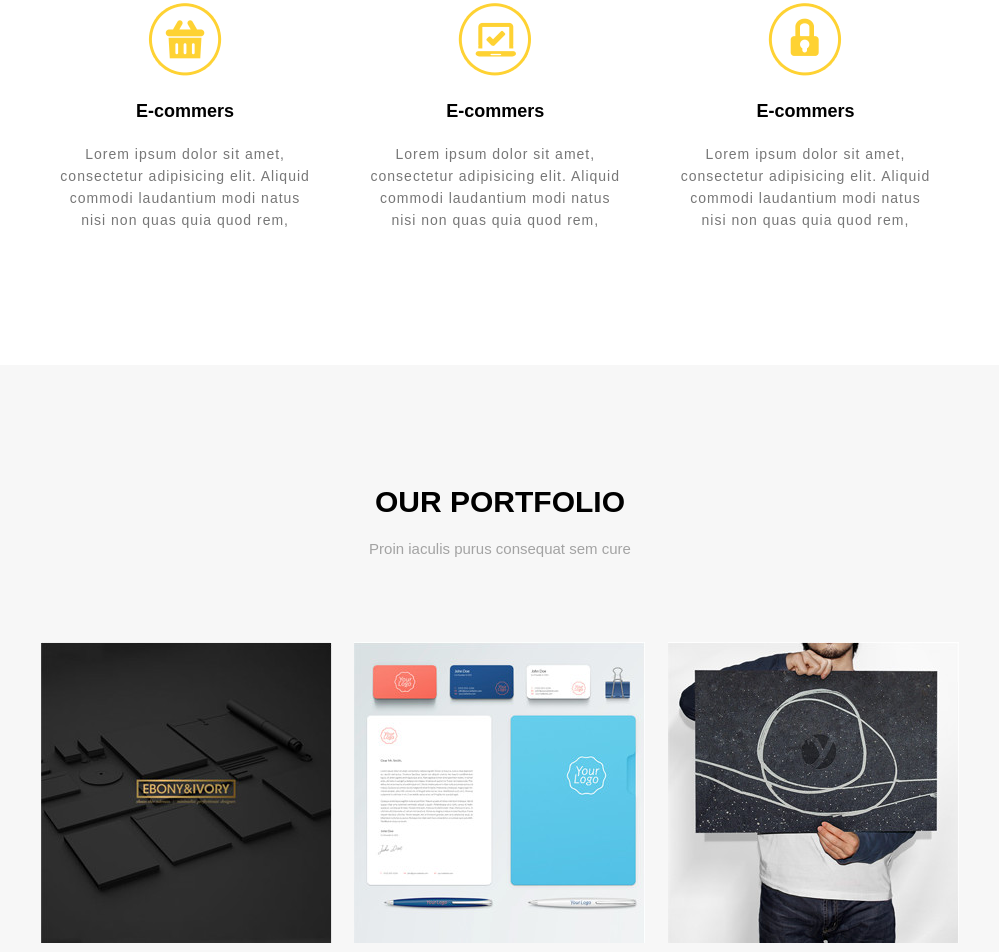
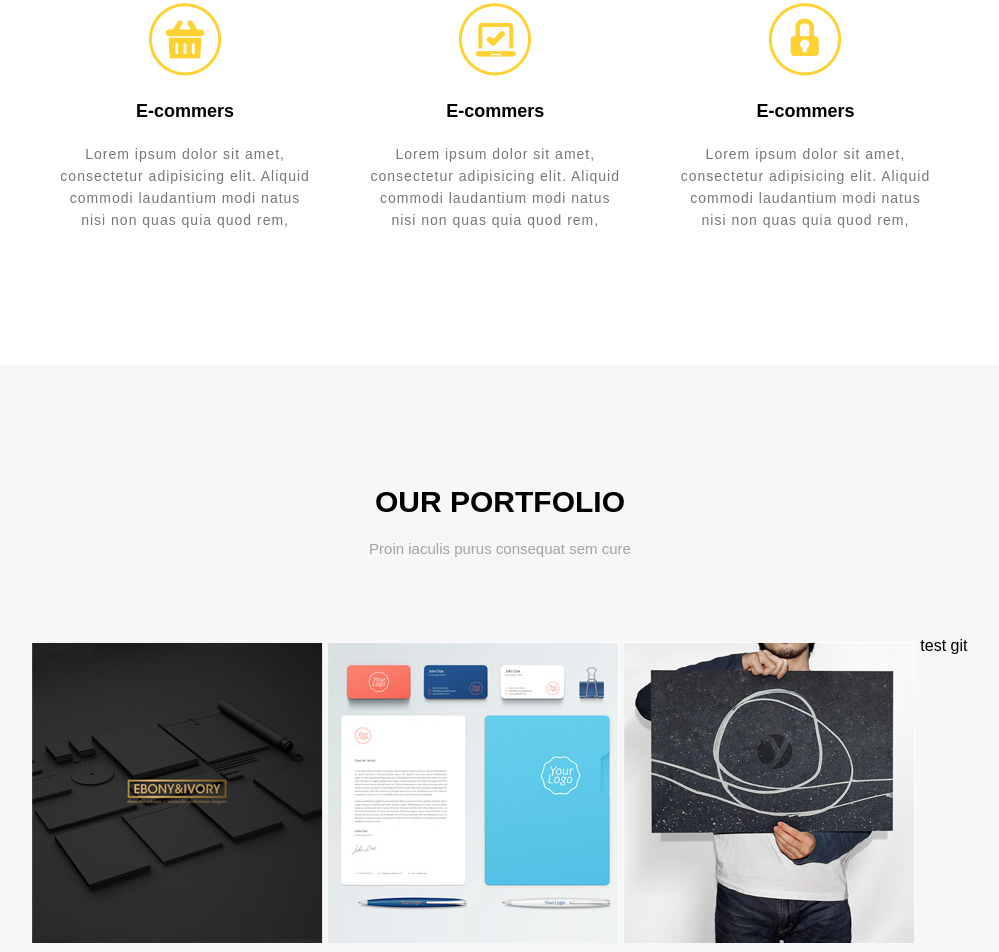
Before and after one commit to wearelegion8607/my_site, a plain HTML site: page app/index.html in a window 1280 px wide. Shown: the part 1229-2181 px from the top of the page, without its empty margins (140-1139 px from the left). Drawn offline with nearby package versions, Linux system fonts and the light colour scheme.

Commit message:
test git

```diff
--- a/app/index.html
+++ b/app/index.html
@@ -81,6 +81,7 @@
                     <div class="portfolio-img__item">
                         <img src="img/img3.jpg" alt="">
                     </div>
+                    test git
                 </div>
             </div>
         </div>
```
